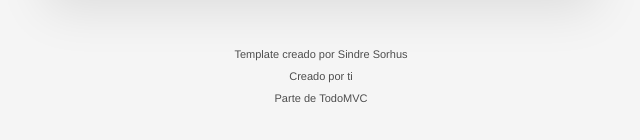
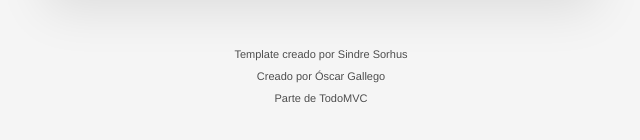
Before and after one commit to garbarok/todo-js, a website built with webpack: page docs/index.html in a window 1280 px wide. Shown: the part 254-394 px from the top of the page, 319-959 px from the left. Built offline with nearby package versions, Linux system fonts and the light colour scheme.

Commit message:
html update

```diff
--- a/docs/index.html
+++ b/docs/index.html
@@ -1 +1 @@
-<!doctype html><html lang="en"><head><meta charset="utf-8"/><meta name="viewport" content="width=device-width,initial-scale=1"/><title>Template • TodoMVC</title><script defer="defer" src="main.1daaa6a3f790abc08150.js"></script><link href="main.c5bc29f5cbb84ad14628.css" rel="stylesheet"></head><body><section class="todoapp"><header class="header"><h1>Tareas</h1><input class="new-todo" placeholder="¿Qué necesita ser hecho?" autofocus/></header><section class="main"><input id="toggle-all" class="toggle-all" type="checkbox"/> <label for="toggle-all">Mark all as complete</label><ul class="todo-list"></ul></section><footer class="footer"><span class="todo-count"><strong>0</strong> pendiente(s)</span><ul class="filters"><li><a class="selected filtro" href="#/">Todos</a></li><li><a class="filtro" href="#/active">Pendientes</a></li><li><a class="filtro" href="#/completed">Completados</a></li></ul><button class="clear-completed">Borrar completados</button></footer></section><footer class="info"><p>Template creado por <a href="http://sindresorhus.com">Sindre Sorhus</a></p><p>Creado por <a href="http://todomvc.com">ti</a></p><p>Parte de <a href="http://todomvc.com">TodoMVC</a></p></footer></body></html>
+<!doctype html><html lang="en"><head><meta charset="utf-8"/><meta name="viewport" content="width=device-width,initial-scale=1"/><title>Template • TodoMVC</title><script defer="defer" src="main.1daaa6a3f790abc08150.js"></script><link href="main.1cfdb35dc154b6ca2b1a.css" rel="stylesheet"></head><body><section class="todoapp"><header class="header"><h1>Tareas</h1><input class="new-todo" placeholder="¿Qué necesita ser hecho?" autofocus/></header><section class="main"><input id="toggle-all" class="toggle-all" type="checkbox"/> <label for="toggle-all">Mark all as complete</label><ul class="todo-list"></ul></section><footer class="footer"><span class="todo-count"><strong>0</strong> pendiente(s)</span><ul class="filters"><li><a class="selected filtro" href="#/">Todos</a></li><li><a class="filtro" href="#/active">Pendientes</a></li><li><a class="filtro" href="#/completed">Completados</a></li></ul><button class="clear-completed">Borrar completados</button></footer></section><footer class="info"><p>Template creado por <a href="http://sindresorhus.com">Sindre Sorhus</a></p><p>Creado por <a href="https://garbarok.github.io/cleanfolio/">Óscar Gallego</a></p><p>Parte de <a href="http://todomvc.com">TodoMVC</a></p></footer></body></html>
```
Also changed, not shown: 2 other files.
